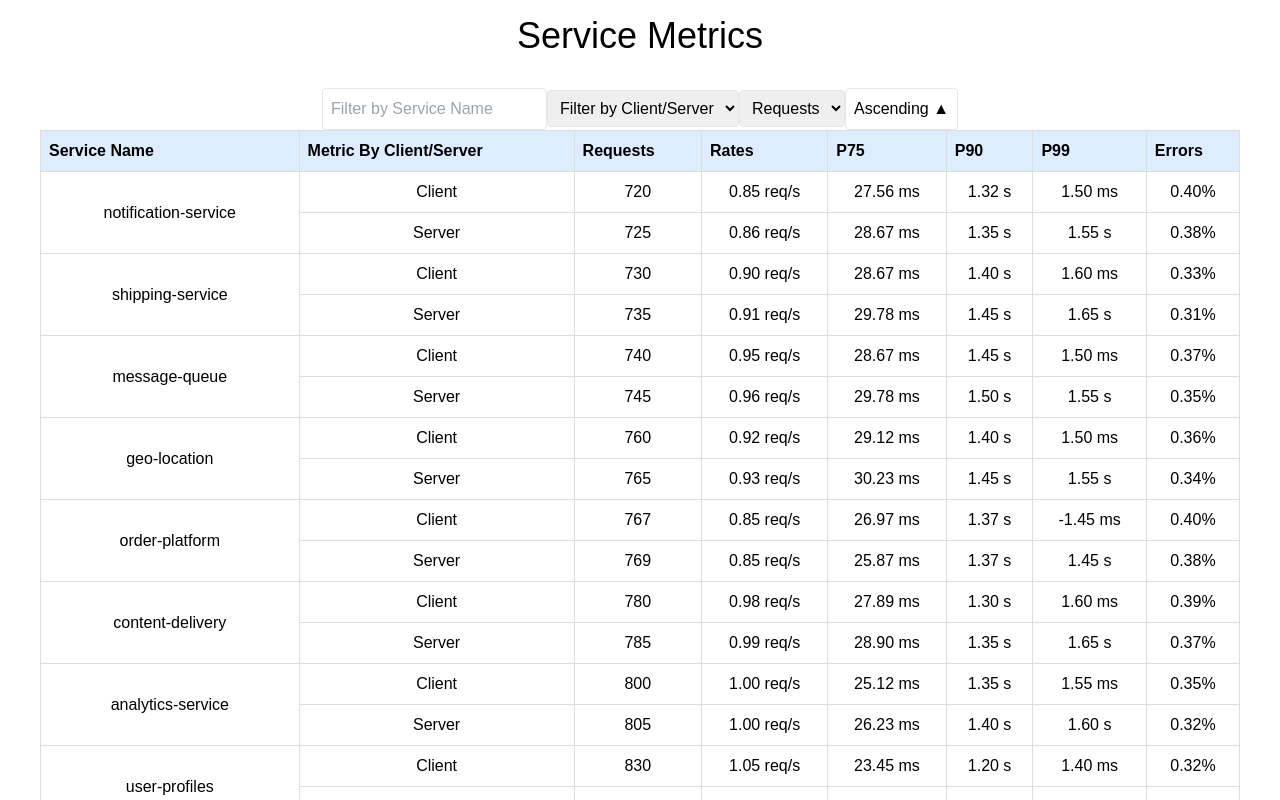
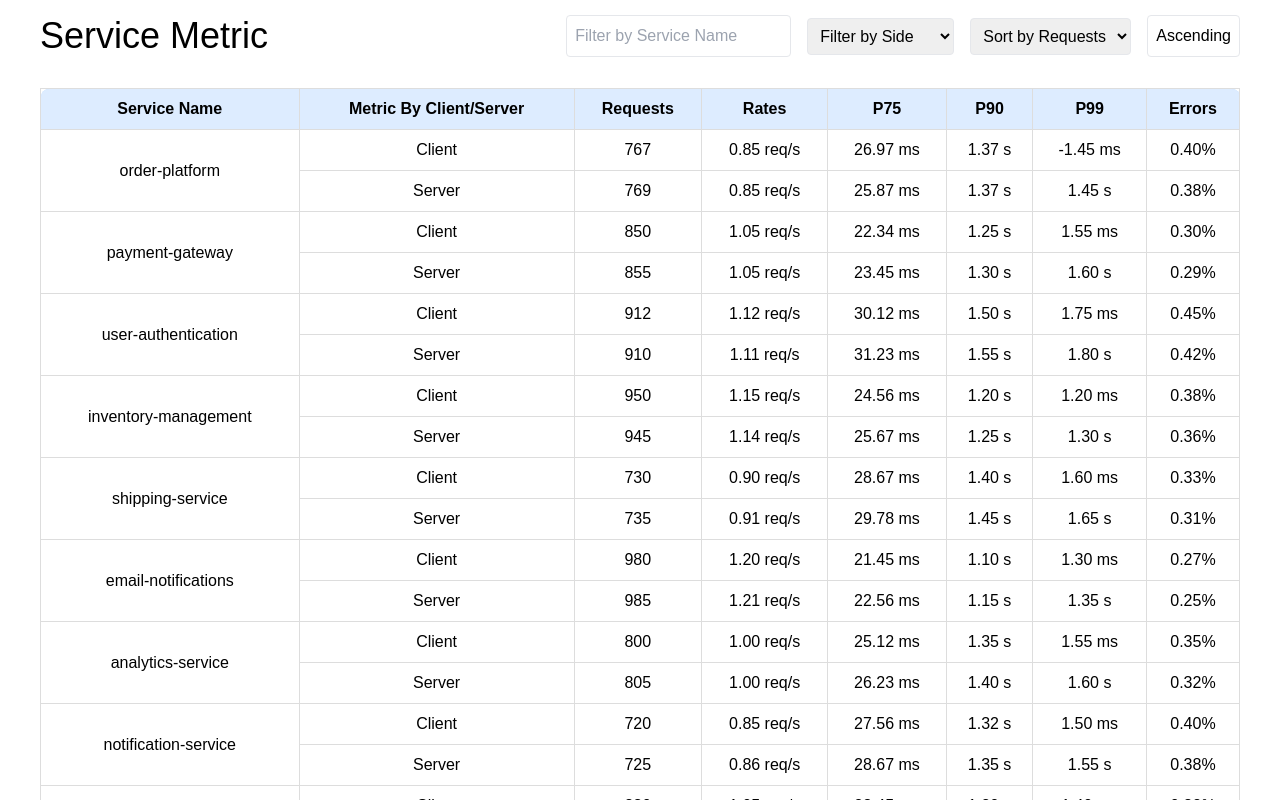
Before and after one commit to Anshulllg/FE-1-nebulaiq-placement-iiitd-anshul-2024, a React (Create React App) app in the folder assignment_fe1/: page / in a window 1280 px wide. Shown: the top 800 px of the page. Built offline with nearby package versions, Linux system fonts and the light colour scheme.

Commit message:
Update ServiceTable.jsx

```diff
--- a/assignment_fe1/src/components/ServiceTable.jsx
+++ b/assignment_fe1/src/components/ServiceTable.jsx
@@ -1,33 +1,29 @@
-import React, { useEffect, useState, useMemo } from 'react';
+import React, { useEffect, useState } from 'react';
 import './../index.css';
 
 const ServiceTable = () => {
   const [services, setServices] = useState([]);
+  const [filteredServices, setFilteredServices] = useState([]);
   const [serviceNameFilter, setServiceNameFilter] = useState('');
   const [sideFilter, setSideFilter] = useState('');
-  const [sortMetric, setSortMetric] = useState('requests');
-  const [sortOrder, setSortOrder] = useState('asc');
+  const [sortMetric, setSortMetric] = useState('requests'); // Default metric for sorting
+  const [sortOrder, setSortOrder] = useState('asc'); // Default order is ascending
 
   useEffect(() => {
     const fetchData = async () => {
-      try {
       const response = await fetch('/services.json');
-        if (!response.ok) {
-          throw new Error('Network response was not ok');
-        }
       const data = await response.json();
       setServices(data);
-      } catch (error) {
-        console.error('Fetch error:', error);
-      }
+      setFilteredServices(data);
     };
 
     fetchData();
   }, []);
 
-  const filteredAndSortedServices = useMemo(() => {
+  useEffect(() => {
     let filtered = services;
 
+    // Filter logic
     if (serviceNameFilter) {
       filtered = filtered.filter(service =>
         service.service.toLowerCase().includes(serviceNameFilter.toLowerCase())
@@ -35,7 +31,9 @@ const ServiceTable = () => {
     }
 
     if (sideFilter) {
-      filtered = filtered.filter(service => service[sideFilter.toLowerCase()]);
+      filtered = filtered.filter(service =>
+        (sideFilter === 'Client' ? service.client : service.server)
+      );
     }
 
     // Sorting logic
@@ -45,71 +43,74 @@ const ServiceTable = () => {
       return sortOrder === 'asc' ? aValue - bValue : bValue - aValue;
     });
 
-    return filtered;
+    setFilteredServices(filtered);
   }, [serviceNameFilter, sideFilter, sortMetric, sortOrder, services]);
 
   return (
     <div className='poppins-regular mx-10'>
-      <h1 className='text-4xl py-4 mb-4'>Service Metrics</h1>
+      <div className='flex justify-between items-center mb-4'>
+        <h1 className='text-4xl py-4'>Service Metric</h1>
 
-      <div className='button-container'>
+        {/* Filter Inputs */}
+        <div className='flex items-center'>
           <input
             type='text'
             placeholder='Filter by Service Name'
             value={serviceNameFilter}
             onChange={(e) => setServiceNameFilter(e.target.value)}
-          className='border p-2 rounded'
+            className='border p-2 rounded mr-4'
           />
           <select
             value={sideFilter}
             onChange={(e) => setSideFilter(e.target.value)}
-          className='border p-2 rounded'
+            className='border p-2 rounded mr-4'
           >
-          <option value=''>Filter by Client/Server</option>
-          <option value='Client'>Client</option>
-          <option value='Server'>Server</option>
+            <option value=''>Filter by Side</option>
+            <option value='Client'>Filter by Client</option>
+            <option value='Server'>Filter by Server</option>
           </select>
 
           <select
             value={sortMetric}
             onChange={(e) => setSortMetric(e.target.value)}
-          className='border p-2 rounded'
+            className='border p-2 rounded mr-4'
           >
-          <option value='requests'>Requests</option>
-          <option value='rate'>Rates</option>
-          <option value='p75'>P75</option>
-          <option value='p90'>P90</option>
-          <option value='p99'>P99</option>
-          <option value='error'>Errors</option>
+            <option value='requests'> Sort by Requests</option>
+            <option value='rate'>Sort by Rates</option>
+            <option value='p75'>Sort by P75</option>
+            <option value='p90'>Sort by P90</option>
+            <option value='p99'>Sort by P99</option>
+            <option value='error'>Sort by Errors</option>
           </select>
           <button
             onClick={() => setSortOrder(sortOrder === 'asc' ? 'desc' : 'asc')}
-          className='border p-2 rounded sort-button'
+            className='border p-2 rounded'
           >
-          {sortOrder === 'asc' ? 'Ascending ▲' : 'Descending ▼'}
+            {sortOrder === 'asc' ? 'Ascending' : 'Descending'}
           </button>
         </div>
+      </div>
 
-      <div className="table-container">
-        <table className='w-full'>
+      <table className='w-full border-collapse'>
         <thead>
-            <tr>
-              <th>Service Name</th>
-              <th>Metric By Client/Server</th>
-              <th>Requests</th>
-              <th>Rates</th>
-              <th>P75</th>
-              <th>P90</th>
-              <th>P99</th>
-              <th>Errors</th>
+          <tr className='bg-blue-200 rounded-t-md'>
+            <th className='text-center border rounded-tl-lg'>Service Name</th>
+            <th className='text-center border'>Metric By Client/Server</th>
+            <th className='text-center border'>Requests</th>
+            <th className='text-center border'>Rates</th>
+            <th className='text-center border'>P75</th>
+            <th className='text-center border'>P90</th>
+            <th className='text-center border'>P99</th>
+            <th className='text-center border rounded-tr-lg'>Errors</th>
           </tr>
         </thead>
         <tbody>
-            {filteredAndSortedServices.map((service) => (
-              <React.Fragment key={service.service}>
-                {sideFilter !== 'Server' && (
+          {filteredServices.map((service, index) => (
+            <React.Fragment key={index}>
+              {/* Client metrics row */}
+              {(!sideFilter || sideFilter === 'Client') && (
                 <tr>
-                    <td rowSpan={sideFilter === 'Server' ? 1 : 2} className='text-center border'>{service.service}</td>
+                  <td rowSpan="2" className='text-center border'>{service.service}</td>
                   <td className='text-center border'>Client</td>
                   <td className='text-center border'>{service.client.requests}</td>
                   <td className='text-center border'>{service.client.rate}</td>
@@ -119,7 +120,8 @@ const ServiceTable = () => {
                   <td className='text-center border'>{service.client.error}</td>
                 </tr>
               )}
-                {sideFilter !== 'Client' && (
+              {/* Server metrics row */}
+              {(!sideFilter || sideFilter === 'Server') && (
                 <tr>
                   <td className='text-center border'>Server</td>
                   <td className='text-center border'>{service.server.requests}</td>
@@ -135,7 +137,6 @@ const ServiceTable = () => {
         </tbody>
       </table>
     </div>
-    </div>
   );
 };
 
```
Lines whose indentation alone changed are shown as unchanged.
